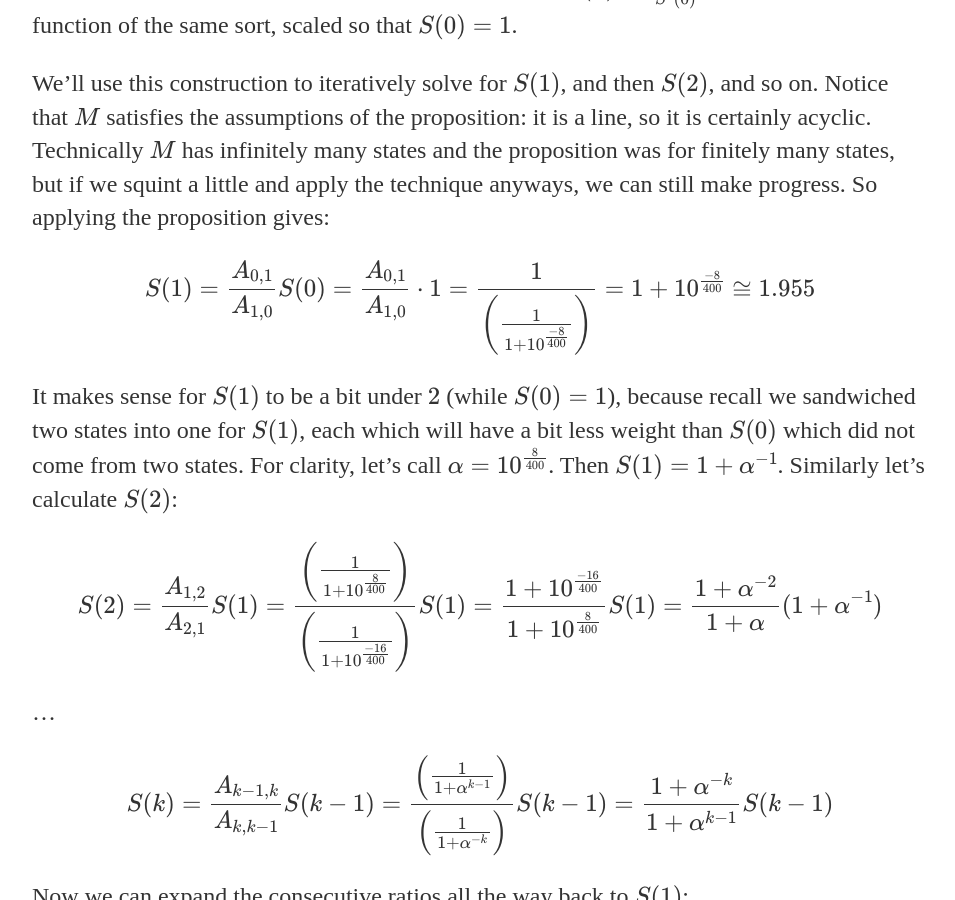
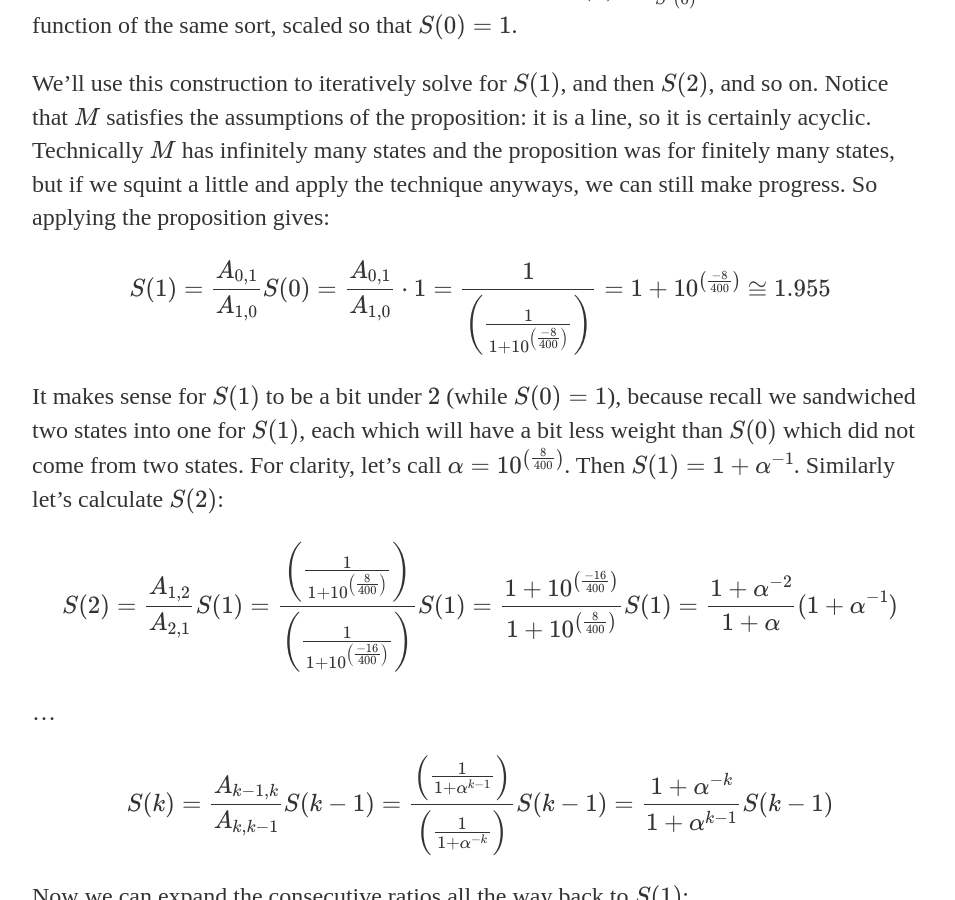
Before and after one commit to AdamVenis/adamvenis.github.io, a Jekyll site: the page built from _posts/2021-11-03-how-accurate-is-your-rating.md, in a window 1280 px wide and 900 px high, scrolled down 5629 px. Shown: the whole window, without its empty margins (160-1115 px from the left). Built offline with Jekyll 4.4.1, drawn with Linux system fonts in a browser that asks for light colours; our own code applies the rules of GitHub Pages for plain Markdown files; formulas are drawn with MathJax 3.

Commit message:
formatting

```diff
--- a/_posts/2021-11-03-how-accurate-is-your-rating.md
+++ b/_posts/2021-11-03-how-accurate-is-your-rating.md
@@ -118,11 +118,11 @@ Now we'll assume that a steady state exists. Let $$S^*$$ be the steady state dis
 
 We'll use this construction to iteratively solve for $$S(1)$$, and then $$S(2)$$, and so on. Notice that $$M$$ satisfies the assumptions of the proposition: it is a line, so it is certainly acyclic. Technically $$M$$ has infinitely many states and the proposition was for finitely many states, but if we squint a little and apply the technique anyways, we can still make progress. So applying the proposition gives:
 
-$$S(1) = \frac{A_{0, 1}}{A_{1, 0}} S(0) = \frac{A_{0, 1}}{A_{1, 0}} \cdot 1 = \frac{1}{\left( \frac{1}{1 + 10^\frac{-8}{400}} \right)} = 1 + 10^\frac{-8}{400} \cong 1.955$$
+$$S(1) = \frac{A_{0, 1}}{A_{1, 0}} S(0) = \frac{A_{0, 1}}{A_{1, 0}} \cdot 1 = \frac{1}{\left( \frac{1}{1 + 10^{\left( \frac{-8}{400} \right)}} \right)} = 1 + 10^{\left( \frac{-8}{400} \right)} \cong 1.955$$
 
-It makes sense for $$S(1)$$ to be a bit under $$2$$ (while $$S(0) = 1$$), because recall we sandwiched two states into one for $$S(1)$$, each which will have a bit less weight than $$S(0)$$ which did not come from two states. For clarity, let's call $$\alpha = 10^\frac{8}{400}$$. Then $$S(1) = 1 + \alpha^{-1}$$. Similarly let's calculate $$S(2)$$:
+It makes sense for $$S(1)$$ to be a bit under $$2$$ (while $$S(0) = 1$$), because recall we sandwiched two states into one for $$S(1)$$, each which will have a bit less weight than $$S(0)$$ which did not come from two states. For clarity, let's call $$\alpha = 10^{\left( \frac{8}{400} \right)}$$. Then $$S(1) = 1 + \alpha^{-1}$$. Similarly let's calculate $$S(2)$$:
 
-$$S(2) = \frac{A_{1, 2}}{A_{2, 1}} S(1) = \frac{\left( \frac{1}{1 + 10^\frac{8}{400}} \right) }{ \left( \frac{1}{1 + 10^\frac{-16}{400}} \right) } S(1) = \frac{1 + 10^\frac{-16}{400}}{1 + 10^\frac{8}{400}} S(1) = \frac{1 + \alpha^{-2}}{1 + \alpha} (1 + \alpha^{-1})$$
+$$S(2) = \frac{A_{1, 2}}{A_{2, 1}} S(1) = \frac{\left( \frac{1}{1 + 10^{\left( \frac{8}{400} \right)}} \right) }{ \left( \frac{1}{1 + 10^{\left( \frac{-16}{400} \right)}} \right) } S(1) = \frac{1 + 10^{\left( \frac{-16}{400} \right)}}{1 + 10^{\left( \frac{8}{400} \right)}} S(1) = \frac{1 + \alpha^{-2}}{1 + \alpha} (1 + \alpha^{-1})$$
 
 ...
 
```
